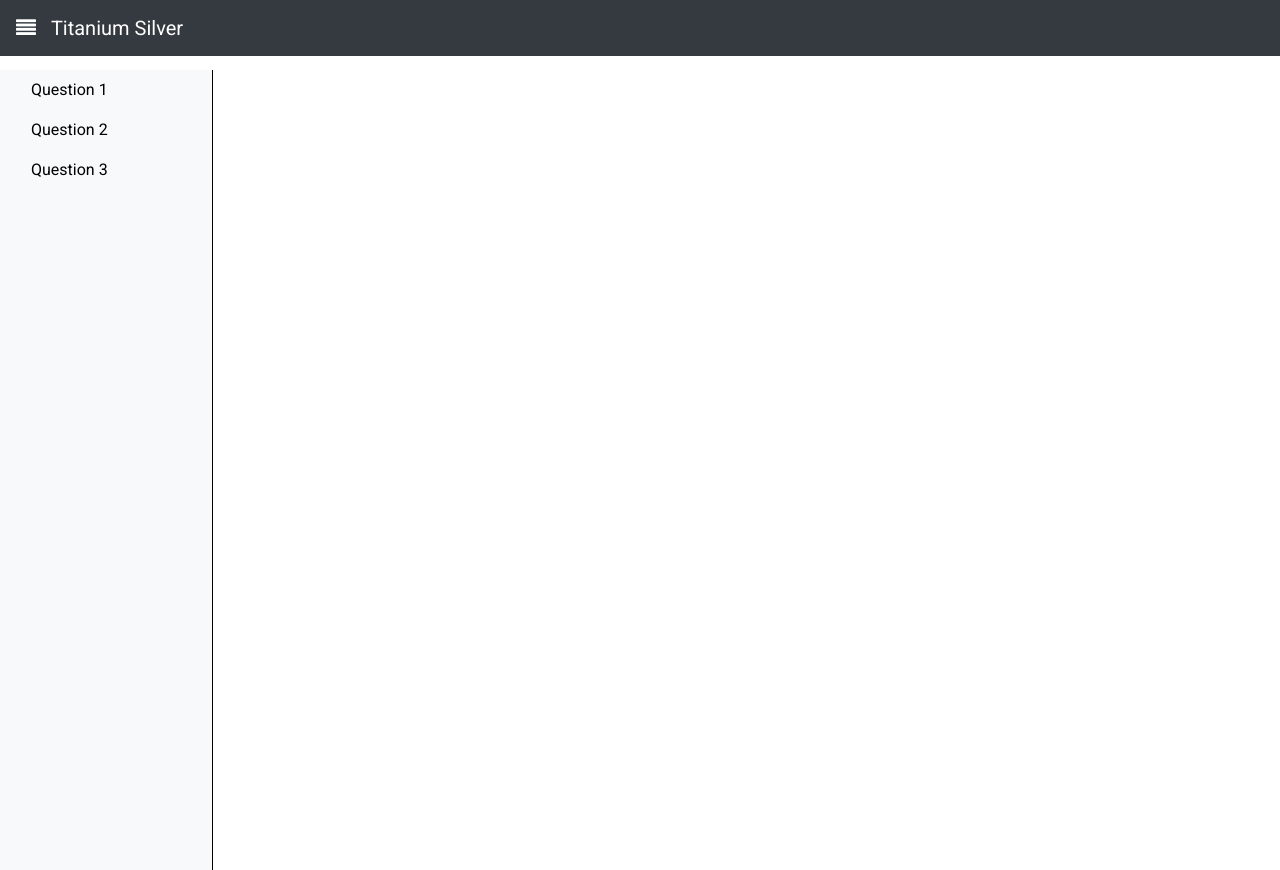
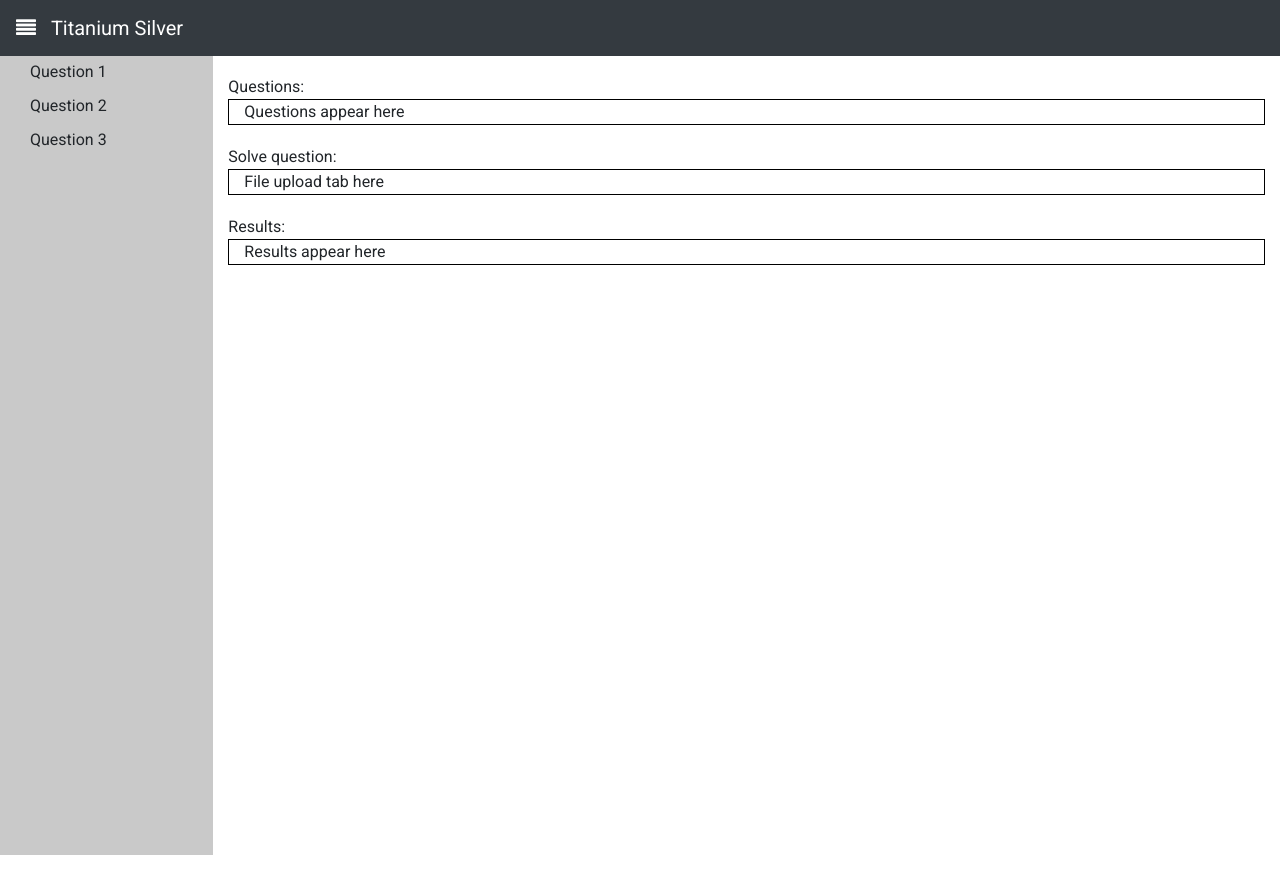
Before and after one commit to ganesh-k13/titanium-silver, a React (Create React App) app in the folder frontend/: page /studentTest in a window 1280 px wide. Built offline with nearby package versions, Linux system fonts and the light colour scheme.

Commit message:
Student Test UI skeleton added

```diff
--- a/frontend/src/components/layout/student/StudentTestUI.js
+++ b/frontend/src/components/layout/student/StudentTestUI.js
@@ -5,16 +5,87 @@ import StudentTestUISideBar from "./StudentTestUISideBar";
 
 function StudentTestUI() {
 	return (
+
 		<React.Fragment>
-			<StudentTestUISideBar/>
-			<Container>
+			<Container fluid={true}>
 				<Row>
+					<StudentTestUISideBar />
+					<Col xl={10}>
+						<Container>
 
+							{/* This row has all tests that are live */}
+		                    <Row style={{marginTop:"20px"}}>
+		                        <Col xl={12} lg={12} md={12} style={paddRightZero}>
+		                            <Container style={paddLeftZero}>
+		                                <Row>
+		                                    <Col xl={12} lg={12} md={12} style={paddLeftZero}>
+		                                        <div>Questions:</div>
+		                                    </Col>
+		                                </Row>
+		                                <Row style={outlineBorder}>
+		                                    <Col xl={12} lg={12} md={12}>
+		                                        <div>Questions appear here</div>
+		                                    </Col>
+		                                </Row>
+		                            </Container>
+		                        </Col>
+		                    </Row>
+
+		                    {/* This row has all tests set but not started */}
+		                    <Row style={{marginTop:"20px"}}>
+		                        <Col xl={12} lg={12} md={12} style={paddRightZero}>
+		                            <Container style={paddLeftZero}>
+		                                <Row>
+		                                    <Col xl={12} lg={12} md={12} style={paddLeftZero}>
+		                                        <div>Solve question:</div>
+		                                    </Col>
+		                                </Row>
+		                                <Row style={outlineBorder}>
+		                                    <Col xl={12} lg={12} md={12}>
+		                                        <div>File upload tab here</div>
+		                                    </Col>
+		                                </Row>
+		                            </Container>
+		                        </Col>
+		                    </Row>
+
+		                    {/* This row has all completed tests */}
+		                    <Row style={{marginTop:"20px"}}>
+		                        <Col xl={12} lg={12} md={12} style={paddRightZero}>
+		                            <Container style={paddLeftZero}>
+		                                <Row>
+		                                    <Col xl={12} lg={12} md={12} style={paddLeftZero}>
+		                                        <div>Results:</div>
+		                                    </Col>
+		                                </Row>
+		                                <Row style={outlineBorder}>
+		                                    <Col xl={12} lg={12} md={12}>
+		                                        <div>Results appear here</div>
+		                                    </Col>
+		                                </Row>
+		                            </Container>
+		                        </Col>
+		                    </Row>
+						</Container>
+					</Col>
 				</Row>
-
 			</Container>
 		</React.Fragment>
 	);
 }
 
+
+
+const outlineBorder = {
+    border : "1px solid #000000"
+};
+
+const paddLeftZero = {
+    paddingLeft:"0px"
+};
+
+const paddRightZero = {
+    paddingRight:"0px"
+};
+
 export default StudentTestUI;
--- a/frontend/src/components/layout/student/StudentTestUISideBar.js
+++ b/frontend/src/components/layout/student/StudentTestUISideBar.js
@@ -1,33 +1,39 @@
 import React from "react";
+import { Container,Col,Row } from "react-bootstrap";
 
 function StudentTestUISideBar() {
 	return (
-		<nav className="col-md-2 d-none d-md-block bg-light sidebar" style={{height:window.innerHeight,borderRight:"1px solid black"}}>
-		    <div className="sidebar-sticky">
-		        <ul className="nav flex-column">
-		            <li className="nav-item">
-		                <a className="nav-link active" style={darkLink}>
-		                    Question 1
-		                </a>
-		            </li>
-		            <li className="nav-item">
-		                <a className="nav-link" style={darkLink}>
-		                    Question 2
-		                </a>
-		            </li>
-		            <li className="nav-item">
-		                <a className="nav-link" style={darkLink}>
-		                    Question 3
-		                </a>
-		            </li>
-		        </ul>
-		    </div>
-		</nav>
+
+		<Col xl={2} style={sideBarStyle}>
+			<Container>
+				<Row style={questionStyle}>
+					<Col xl={12}>
+						<a> Question 1 </a>
+					</Col>
+				</Row>
+				<Row style={questionStyle}>
+					<Col xl={12}>
+						<a> Question 2 </a>
+					</Col>
+				</Row>
+				<Row style={questionStyle}>
+					<Col xl={12}>
+						<a> Question 3 </a>
+					</Col>
+				</Row>
+			</Container>
+		</Col>
 	);
 }
 
-const darkLink = {
-	color:"#000000"
-};
+const questionStyle = {
+	paddingTop:"5px",
+	paddingBottom:"5px"
+}
+
+const sideBarStyle = {
+	backgroundColor:"#C9C9C9",
+	height:document.documentElement.scrollHeight
+}
 
 export default StudentTestUISideBar;
--- a/frontend/src/index.css
+++ b/frontend/src/index.css
@@ -5,7 +5,7 @@ body {
 }
 
 #navbar{
-	margin-bottom: 70px;
+	margin-bottom: 55px;
 }
 
 a {
```
